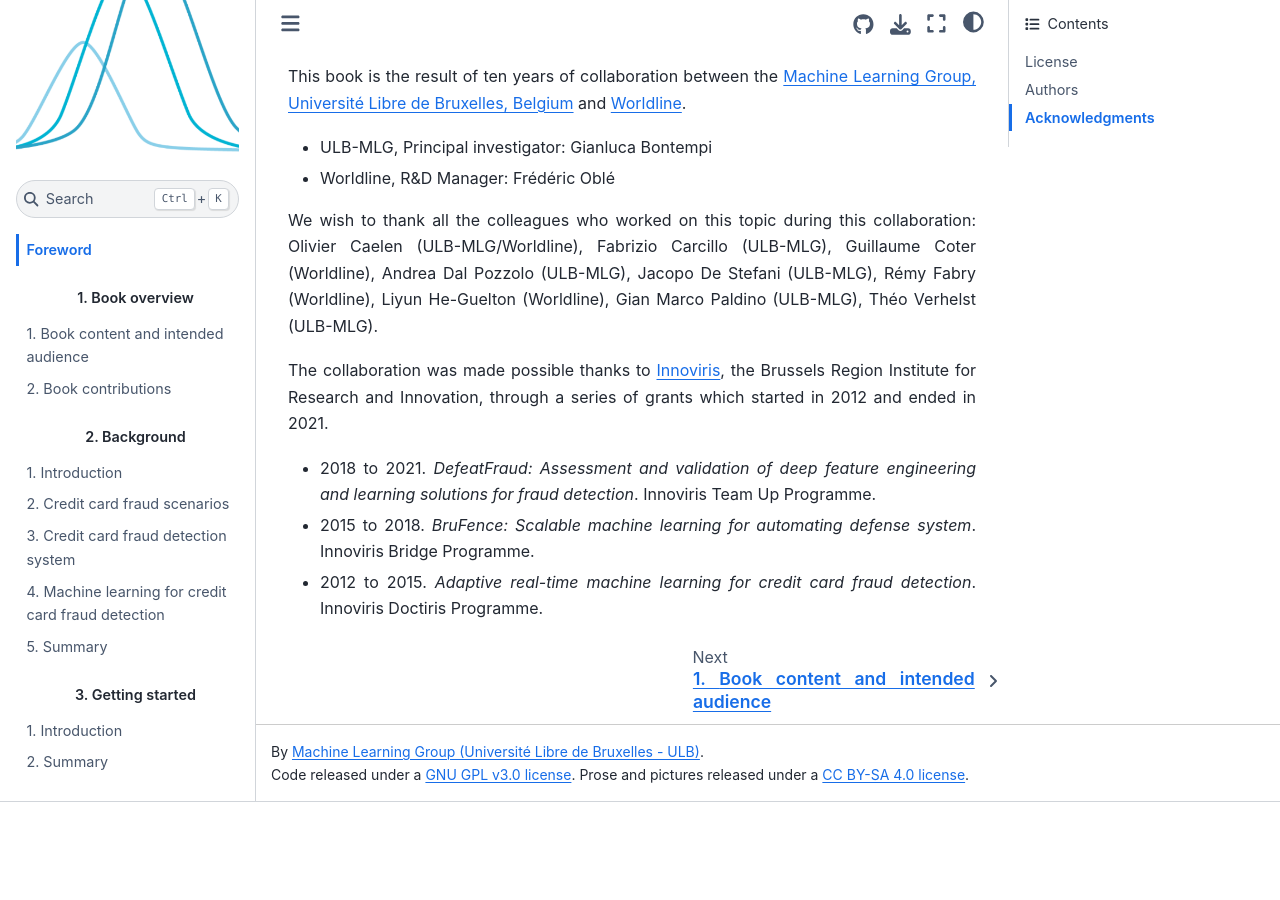
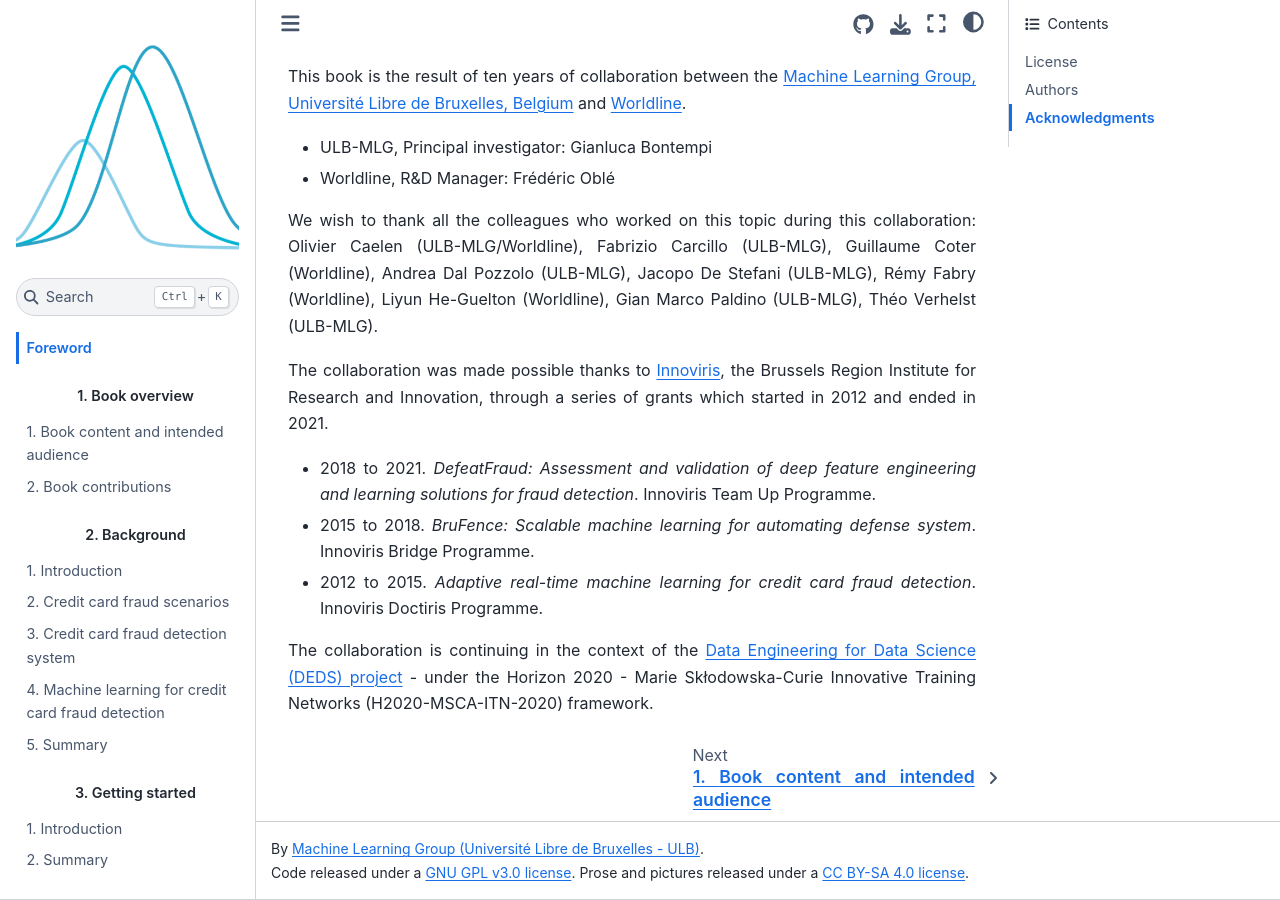
Before and after one commit to Fraud-Detection-Handbook/fraud-detection-handbook, a Jupyter Book: the page built from Foreword.md, in a window 1280 px wide and 900 px high, scrolled down 2306 px. Built offline with Jupyter Book 1.0.4 settings and Sphinx 7.4.7 and the Sphinx Book theme 1.1.4, drawn with Linux system fonts in a browser that asks for light colours; pages that are not in the unit, such as notebooks, are missing from menus; cross-references to code outside the pages are shown as plain code; before the commit the page ends 3108 px from its top, so only the background shows below that.

Commit message:
DEDS Project

```diff
--- a/Foreword.md
+++ b/Foreword.md
@@ -55,3 +55,5 @@ The collaboration was made possible thanks to [Innoviris](https://innoviris.brus
 * 2018 to 2021. *DefeatFraud: Assessment and validation of deep feature engineering and learning solutions for fraud detection*. Innoviris Team Up Programme.
 * 2015 to 2018. *BruFence: Scalable machine learning for automating defense system*. Innoviris Bridge Programme.
 * 2012 to 2015. *Adaptive real-time machine learning for credit card fraud detection*. Innoviris Doctiris Programme.
+
+The collaboration is continuing in the context of the [Data Engineering for Data Science (DEDS) project](https://deds.ulb.ac.be/) - under the Horizon 2020 - Marie Skłodowska-Curie Innovative Training Networks (H2020-MSCA-ITN-2020) framework.
```
Also changed, not shown: README.md (+2 -0 lines).
